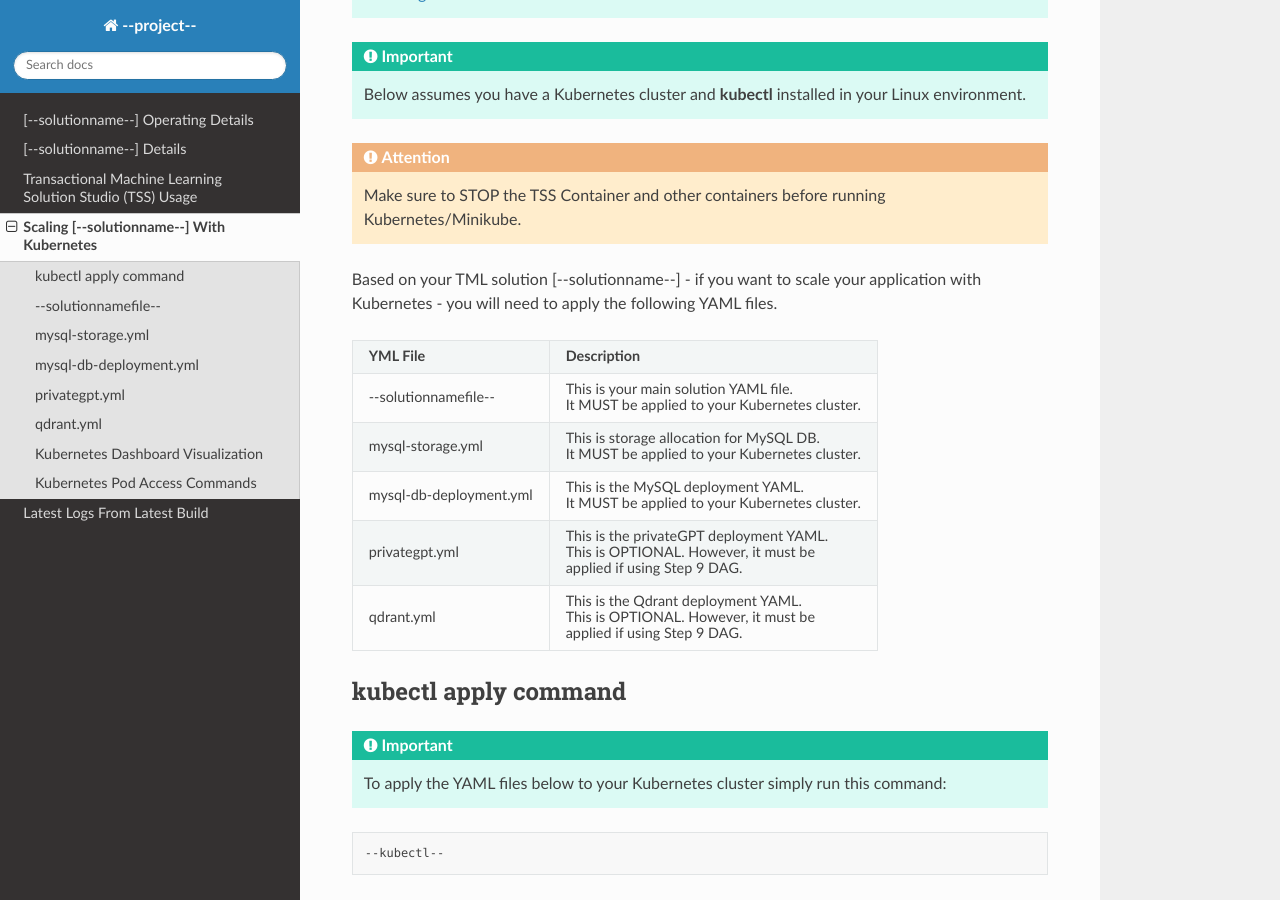
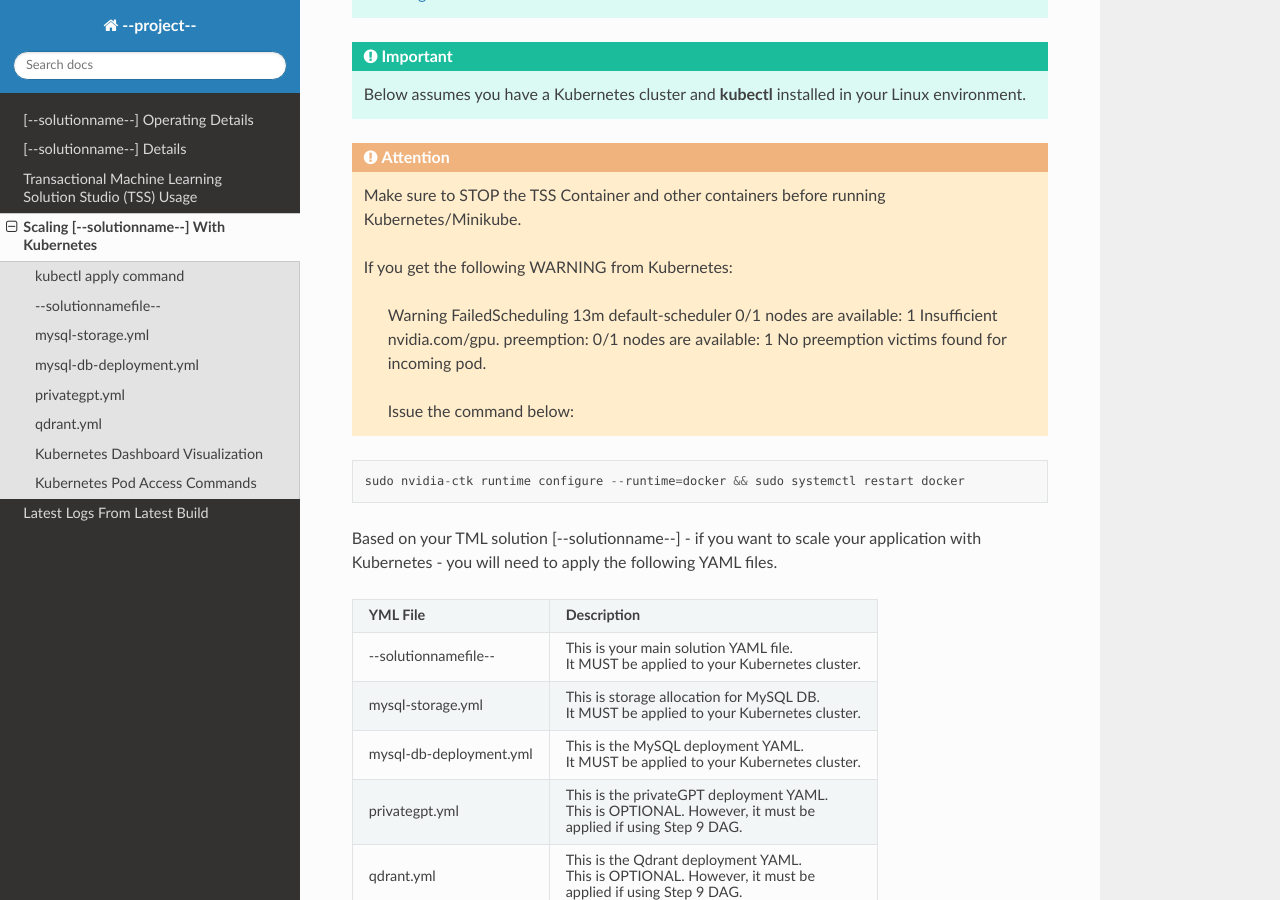
Before and after one commit to vanesalcb06/tssproject2-2b5c, a Sphinx documentation site: the page built from docs/source/kube.rst, in a window 1280 px wide and 900 px high, scrolled down 411 px. Built offline with Sphinx 7.4.7 and the Read the Docs theme 3.1.0, drawn with Linux system fonts in a browser that asks for light colours.

Commit message:
Update kube.rst

```diff
--- a/docs/source/kube.rst
+++ b/docs/source/kube.rst
@@ -16,6 +16,18 @@ You can scale your solution with Kubernetes.  To do so, will will need to apply
 .. attention::
 
    Make sure to STOP the TSS Container and other containers before running Kubernetes/Minikube.
+
+   If you get the following WARNING from Kubernetes:
+
+    Warning  FailedScheduling  13m    default-scheduler  0/1 nodes are available: 1 Insufficient nvidia.com/gpu. preemption: 0/1 nodes are available: 1 No preemption victims found for
+    incoming pod.
+
+    Issue the command below:
+
+.. code-block::
+
+   sudo nvidia-ctk runtime configure --runtime=docker && sudo systemctl restart docker
+
 
 Based on your TML solution [--solutionname--] - if you want to scale your application with Kubernetes - you will need to apply the following YAML files.
 
```
